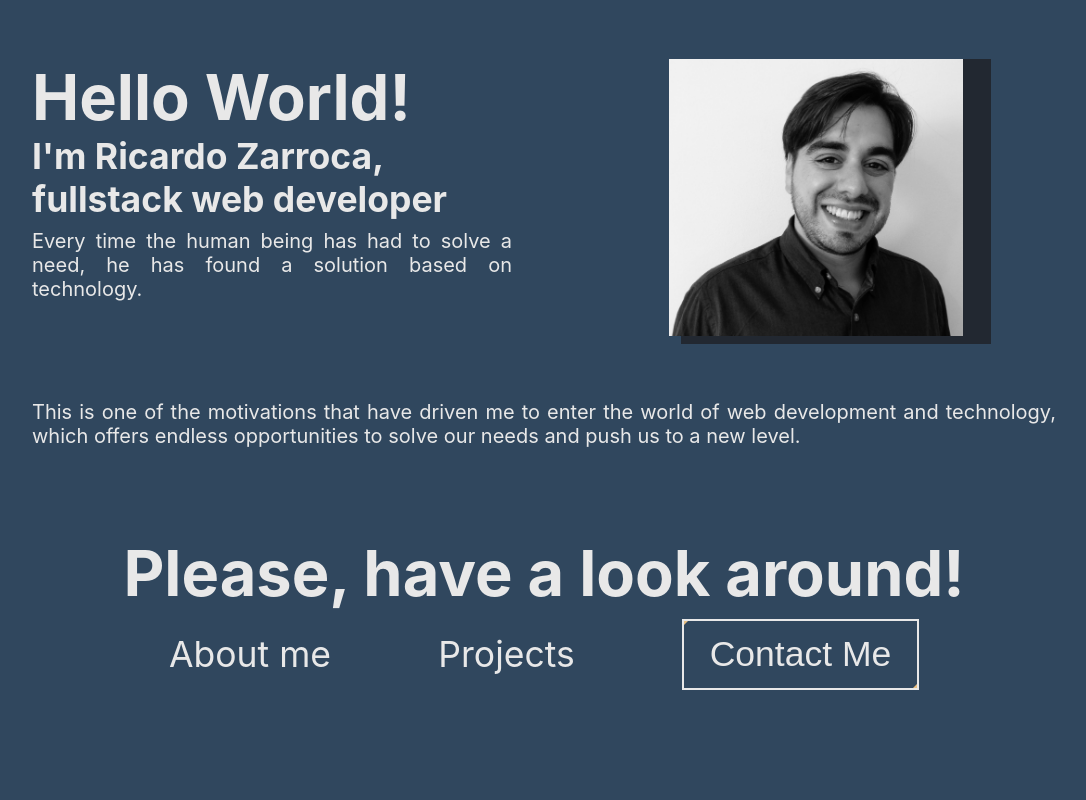
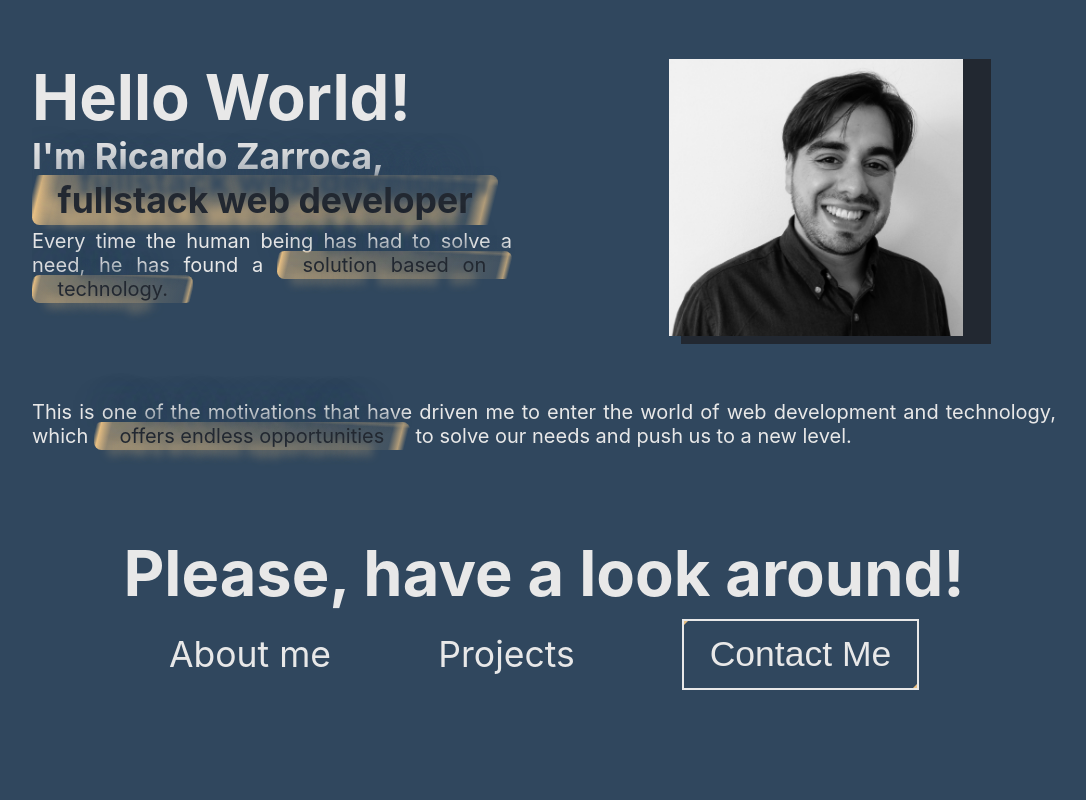
Before and after one commit to rzarroca/portfolio, a React (Create React App) app: page / in a window 1280 px wide. Shown: the top 800 px of the page, without its empty margins (96-1182 px from the left). Built offline with nearby package versions, Linux system fonts and the light colour scheme.

Commit message:
Component Marker: created and applied in Landing

```diff
--- /dev/null
+++ b/src/components/Marker/Marker.js
@@ -0,0 +1,9 @@
+import './marker.css'
+
+export function Marker ({ children }) {
+  return (
+    <mark className='highligthText'>
+      {children}
+    </mark>
+  )
+}
--- /dev/null
+++ b/src/components/Marker/marker.css
@@ -0,0 +1,9 @@
+.highligthText {
+  color: var(--color-dark);
+  background: linear-gradient(104deg, rgba(232,192,132,0) 0.9%, rgba(232,192,132,1.25) 2.4%, rgba(232,192,132,0.5) 5.8%, rgba(232,192,132,0.1) 93%, rgba(232,192,132,0.7) 96%, rgba(232,192,1322,0) 98%), linear-gradient(183deg, rgba(232,192,132,0) 0%, rgba(232,192,132,0.3) 7.9%, rgba(232,192,132,0) 15%);
+  padding: 0.1em 2vw;
+  box-decoration-break: clone;
+  margin: 0;
+  border-radius: 7.5px;
+  text-shadow: -12px 12px 9.8px rgba(232, 192, 132, 0.7), 21px -18.1px 7.3px var(--color-primary), -18.1px -27.3px 30px var(--color-primary);
+}
--- a/src/pages/Landing/Landing.js
+++ b/src/pages/Landing/Landing.js
@@ -5,6 +5,7 @@ import { FullPage } from 'components/FullPage/FullPage'
 import { Link } from 'components/Link/Link'
 import { Button } from 'components/Button/Button'
 import { Navlist } from 'components/NavList/NavList'
+import { Marker } from 'components/Marker/Marker'
 
 import { useDrawer } from 'hooks/useDrawer'
 
@@ -19,14 +20,14 @@ export function Landing () {
         <article className='summary'>
           <header>
             <h1>Hello World!</h1>
-            <h2>I'm Ricardo Zarroca, <span>fullstack web developer</span></h2>
+            <h2>I'm Ricardo Zarroca, <Marker>fullstack web developer</Marker></h2>
           </header>
           <img src={avatar} alt='avatar image' />
           <p className='p1'>
-            Every time the human being has had to solve a need, he has found a solution <span>based on technology.</span>
+            Every time the human being has had to solve a need, he has found a <Marker>solution based on technology.</Marker>
           </p>
           <p className='p2'>
-            This is one of the motivations that have driven me to enter the world of web development and technology, which offers <span>endless opportunities</span> to solve our needs and push us to a new level.
+            This is one of the motivations that have driven me to enter the world of web development and technology, which <Marker>offers endless opportunities</Marker> to solve our needs and push us to a new level.
           </p>
         </article>
         <Navlist title='Please, have a look around!'>
```
